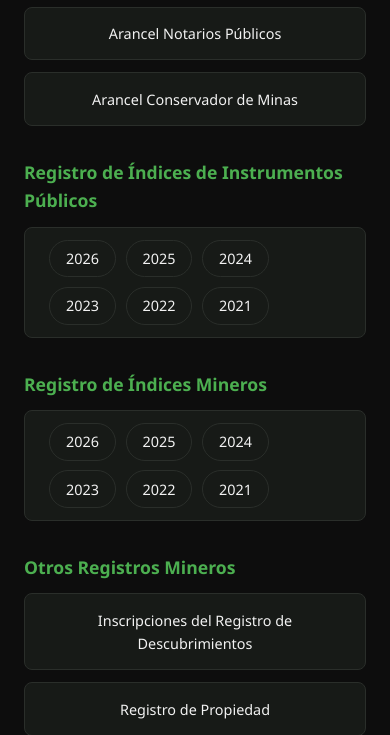
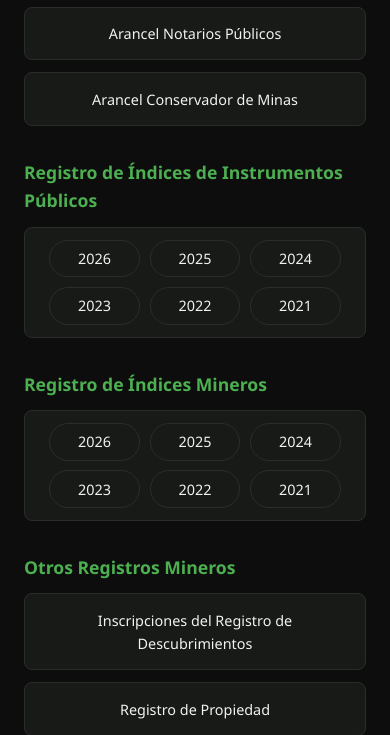
Before and after one commit to alvcab/notariacabrera-web, a PHP site: page / in a window 390 px wide. Shown: the part 5001-5736 px from the top of the page. Run offline with PHP 8.4, Linux system fonts and the light colour scheme.

Commit message:
Distribuir botones de año en grilla a ancho completo
Los botones de 2021-2026 ahora se reparten en columnas iguales que
ocupan todo el ancho de la tarjeta, con 3 columnas en pantallas chicas.

Co-Authored-By: Claude Sonnet 5 <noreply@anthropic.com>

```diff
--- a/css/style.css
+++ b/css/style.css
@@ -347,8 +347,8 @@ a {
 }
 
 .year-links {
-  display: flex;
-  flex-wrap: wrap;
+  display: grid;
+  grid-template-columns: repeat(6, 1fr);
   gap: 0.6rem;
 }
 
@@ -358,6 +358,7 @@ a {
   border-radius: 999px;
   padding: 0.4rem 1rem;
   font-size: 0.9rem;
+  text-align: center;
   transition: border-color 0.2s ease, color 0.2s ease;
 }
 
@@ -411,4 +412,8 @@ a {
     display: block;
     padding: 1rem 1.5rem;
   }
+
+  .year-links {
+    grid-template-columns: repeat(3, 1fr);
+  }
 }
```
